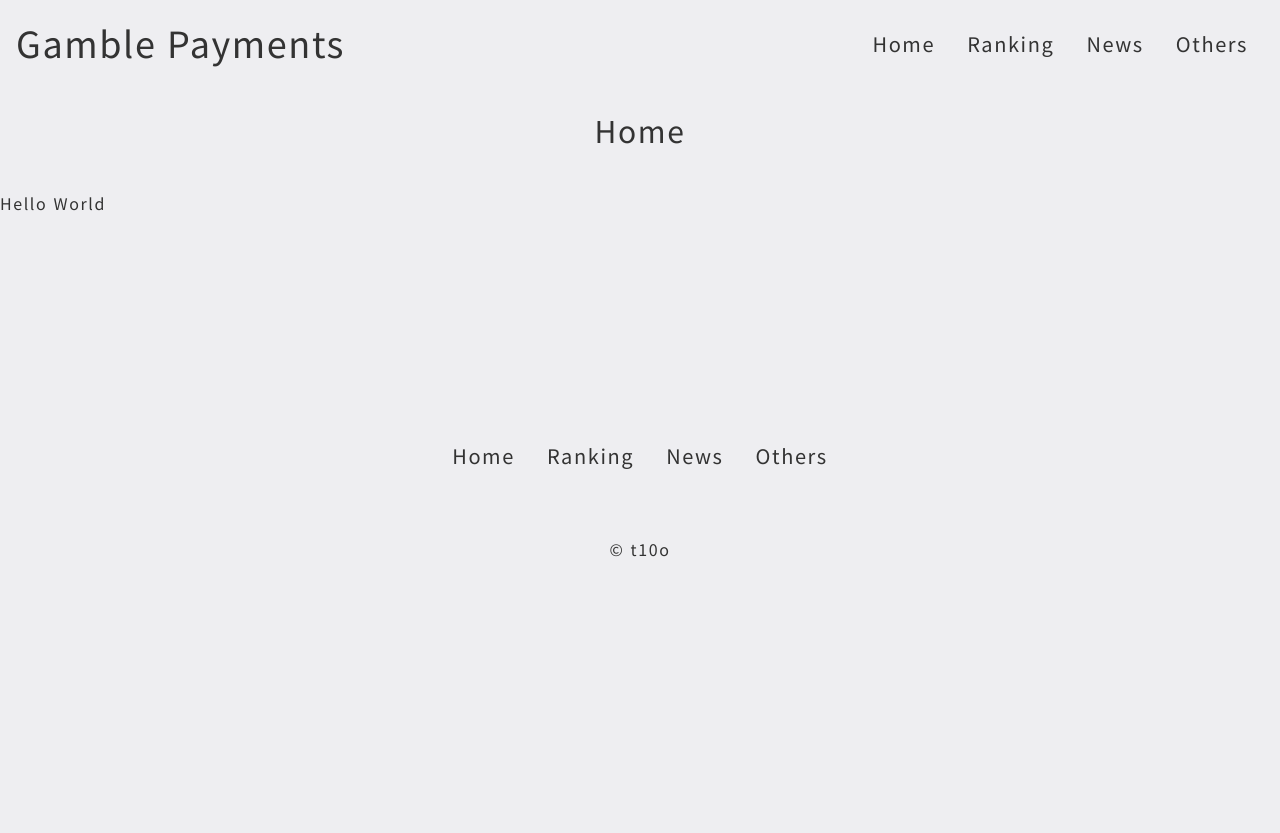
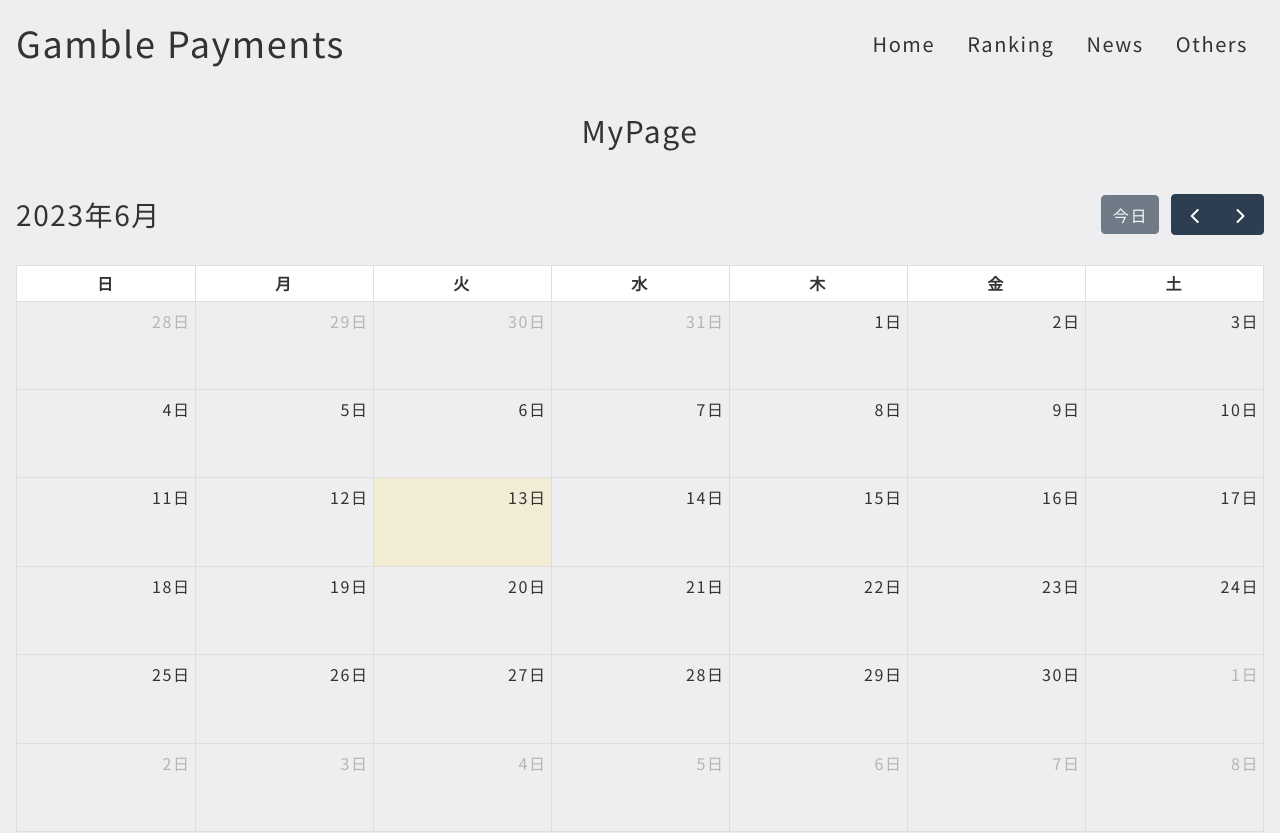
Before and after one commit to t10o/chaleur, a Next.js app: page / in a window 1280 px wide. Shown: the top 833 px of the page. Before the commit the page ends 800 px from the top, so only its background shows below. Built offline with nearby package versions, Linux system fonts and the light colour scheme.

Commit message:
:sparkles: カレンダーを表示

```diff
--- /dev/null
+++ b/src/components/elements/Calernder/Calender.tsx
@@ -0,0 +1,17 @@
+import jaLocale from "@fullcalendar/core/locales/ja";
+import dayGridPlugin from "@fullcalendar/daygrid";
+import FullCalendar from "@fullcalendar/react";
+
+export const Calender = () => {
+  return (
+    <FullCalendar
+      plugins={[dayGridPlugin]}
+      initialView="dayGridMonth"
+      locales={[jaLocale]}
+      locale="ja"
+      height="auto"
+    />
+  );
+};
+
+Calender.displayName = "Calender";
--- /dev/null
+++ b/src/components/elements/Calernder/index.ts
@@ -0,0 +1 @@
+export * from "./Calender";
--- a/src/components/elements/index.ts
+++ b/src/components/elements/index.ts
@@ -1,2 +1,3 @@
 export * from "./Button";
+export * from "./Calernder";
 export * from "./Menu";
--- a/src/components/layouts/Layout/ContentLayout.tsx
+++ b/src/components/layouts/Layout/ContentLayout.tsx
@@ -20,4 +20,4 @@ export const ContentLayout = ({ children, pageTitle }: Props): JSX.Element => {
   );
 };
 
-ContentLayout.displayName = "Main";
+ContentLayout.displayName = "ContentLayout";
--- a/src/components/layouts/Layout/Layout.tsx
+++ b/src/components/layouts/Layout/Layout.tsx
@@ -39,7 +39,7 @@ export const Layout = ({ children }: Props) => {
 
       <Header onClick={onMenuClick} />
 
-      <main>{children}</main>
+      <main className={clsx("mx-4")}>{children}</main>
 
       <Footer />
     </>
--- /dev/null
+++ b/src/feature/home/home.tsx
@@ -0,0 +1,7 @@
+import { Calender } from "@/components/elements";
+
+export const Home = () => {
+  return <Calender />;
+};
+
+Home.displayName = "Home";
--- /dev/null
+++ b/src/feature/home/index.ts
@@ -0,0 +1 @@
+export * from "./Home";
--- a/src/pages/_app.tsx
+++ b/src/pages/_app.tsx
@@ -3,11 +3,13 @@ import "@fortawesome/fontawesome-svg-core/styles.css";
 
 import type { AppProps } from "next/app";
 
-import { Layout } from "@/components/layouts/Layout/Layout";
+import { Layout } from "@/components/layouts";
 
 export default function App({ Component, pageProps }: AppProps) {
   return (
     <>
+      <title>Gamble Payments</title>
+
       <Layout>
         <Component {...pageProps} />
       </Layout>
--- a/src/pages/_document.tsx
+++ b/src/pages/_document.tsx
@@ -8,7 +8,6 @@ const Document = () => {
           href="https://fonts.googleapis.com/css2?family=Noto+Sans+JP:wght@300;400&display=swap"
           rel="stylesheet"
         />
-        <title>Gamble Payments</title>
       </Head>
       <body>
         <Main />
--- a/src/pages/index.tsx
+++ b/src/pages/index.tsx
@@ -1,9 +1,10 @@
 import { ContentLayout } from "@/components/layouts";
+import { Home } from "@/feature/home";
 
-export default function Home() {
+export default function HomePage() {
   return (
-    <ContentLayout pageTitle="Home">
-      <div>Hello World</div>
+    <ContentLayout pageTitle="MyPage">
+      <Home />
     </ContentLayout>
   );
 }
```
